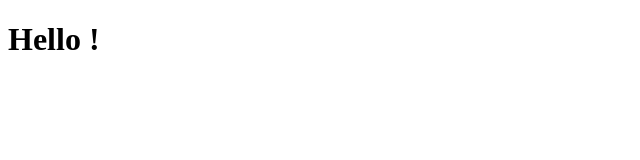
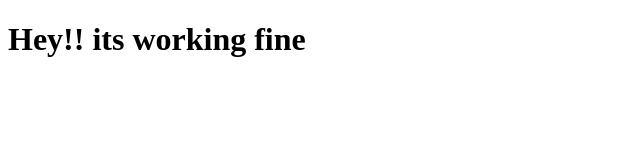
Before and after one commit to abhimural1202/Networkingtrial, a plain HTML site: page index.html in a window 1280 px wide. Shown: the whole page, without its empty margins (0-640 px from the left). Drawn offline with Linux system fonts and the light colour scheme.

Commit message:
ci/cd check1

```diff
--- a/index.html
+++ b/index.html
@@ -6,6 +6,6 @@
   <title>Docker App 23456</title>
 </head>
 <body>
-  <h1>Hello !</h1>
+  <h1>Hey!! its working fine</h1>
 </body>
 </html>
```
